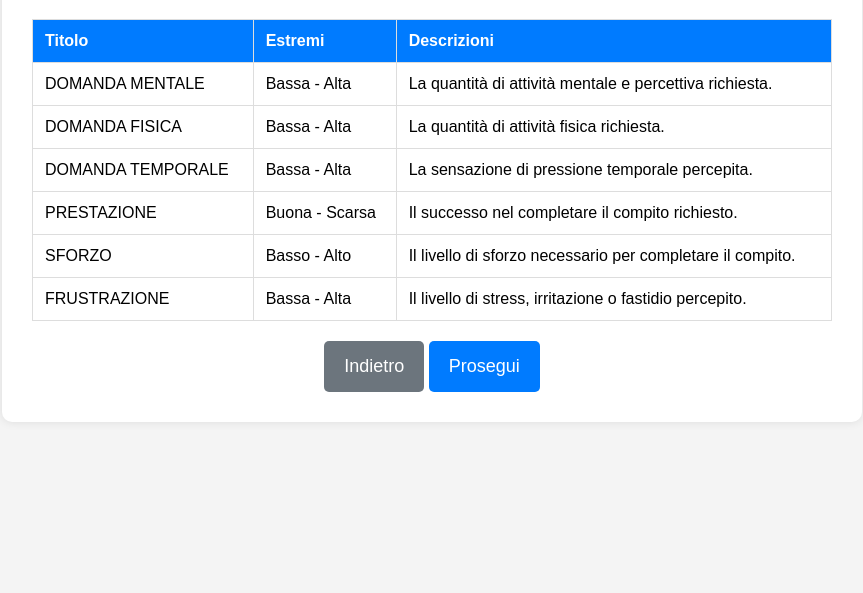
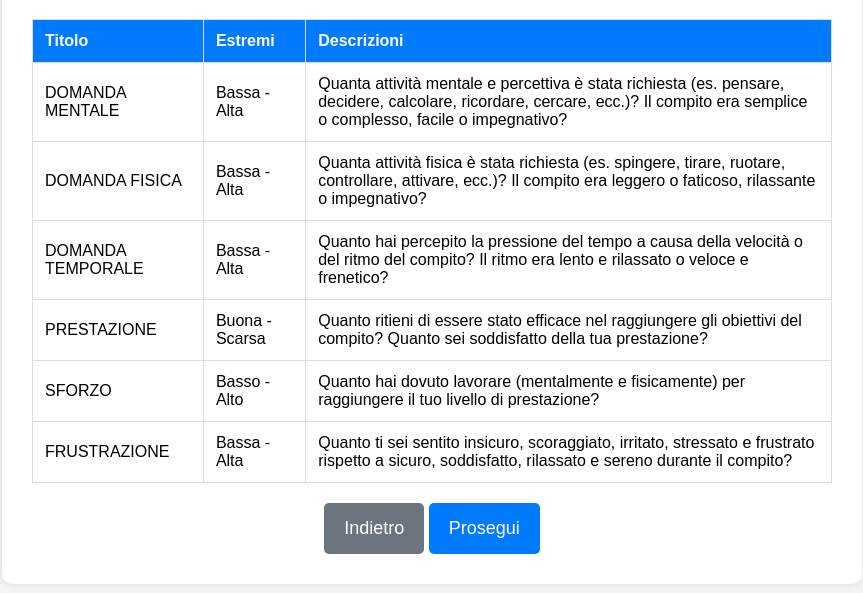
Before and after one commit to lelox93/NASA_TLX_TaInCo, a plain HTML site: page definitions.html in a window 1280 px wide. Shown: the part 119-712 px from the top of the page, without its empty margins (208-1071 px from the left). Drawn offline with Linux system fonts and the light colour scheme.

Commit message:
Update definitions for rating scale with detailed descriptions in Italian and English

```diff
--- a/definitions.html
+++ b/definitions.html
@@ -119,12 +119,12 @@
                     "colEndpoints": "Estremi",
                     "colDescriptions": "Descrizioni",
                     "table": [
-                        ["DOMANDA MENTALE", "Bassa - Alta", "La quantità di attività mentale e percettiva richiesta."],
-                        ["DOMANDA FISICA", "Bassa - Alta", "La quantità di attività fisica richiesta."],
-                        ["DOMANDA TEMPORALE", "Bassa - Alta", "La sensazione di pressione temporale percepita."],
-                        ["PRESTAZIONE", "Buona - Scarsa", "Il successo nel completare il compito richiesto."],
-                        ["SFORZO", "Basso - Alto", "Il livello di sforzo necessario per completare il compito."],
-                        ["FRUSTRAZIONE", "Bassa - Alta", "Il livello di stress, irritazione o fastidio percepito."]
+                        ["DOMANDA MENTALE", "Bassa - Alta", "Quanta attività mentale e percettiva è stata richiesta (es. pensare, decidere, calcolare, ricordare, cercare, ecc.)? Il compito era semplice o complesso, facile o impegnativo?"],
+                        ["DOMANDA FISICA", "Bassa - Alta", "Quanta attività fisica è stata richiesta (es. spingere, tirare, ruotare, controllare, attivare, ecc.)? Il compito era leggero o faticoso, rilassante o impegnativo?"],
+                        ["DOMANDA TEMPORALE", "Bassa - Alta", "Quanto hai percepito la pressione del tempo a causa della velocità o del ritmo del compito? Il ritmo era lento e rilassato o veloce e frenetico?"],
+                        ["PRESTAZIONE", "Buona - Scarsa", "Quanto ritieni di essere stato efficace nel raggiungere gli obiettivi del compito? Quanto sei soddisfatto della tua prestazione?"],
+                        ["SFORZO", "Basso - Alto", "Quanto hai dovuto lavorare (mentalmente e fisicamente) per raggiungere il tuo livello di prestazione?"],
+                        ["FRUSTRAZIONE", "Bassa - Alta", "Quanto ti sei sentito insicuro, scoraggiato, irritato, stressato e frustrato rispetto a sicuro, soddisfatto, rilassato e sereno durante il compito?"]
                     ]
                 },
                 "en": {
@@ -135,13 +135,13 @@
                     "colEndpoints": "Endpoints",
                     "colDescriptions": "Descriptions",
                     "table": [
-                        ["MENTAL DEMAND", "Low - High", "The amount of mental and perceptual activity required."],
-                        ["PHYSICAL DEMAND", "Low - High", "The amount of physical activity required."],
-                        ["TEMPORAL DEMAND", "Low - High", "The feeling of time pressure experienced."],
-                        ["PERFORMANCE", "Good - Poor", "The success in performing the required task."],
-                        ["EFFORT", "Low - High", "The level of effort required to accomplish the task."],
-                        ["FRUSTRATION", "Low - High", "The level of stress, irritation, or annoyance felt."]
-                    ]
+                        ["MENTAL DEMAND", "Low - High", "How much mental and perceptual activity was required (e.g., thinking, deciding, calculating, remembering, searching, etc.)? Was the task simple or complex, easy or demanding?"],
+                        ["PHYSICAL DEMAND", "Low - High", "How much physical activity was required (e.g., pushing, pulling, turning, controlling, activating, etc.)? Was the task light or strenuous, relaxing or demanding?"],
+                        ["TEMPORAL DEMAND", "Low - High", "How much time pressure did you feel due to the speed or pace of the task? Was the pace slow and relaxed or fast and hectic?"],
+                        ["PERFORMANCE", "Good - Poor", "How successful do you think you were in achieving the task's objectives? How satisfied are you with your performance?"],
+                        ["EFFORT", "Low - High", "How much effort (mental and physical) did you have to exert to achieve your level of performance?"],
+                        ["FRUSTRATION", "Low - High", "How insecure, discouraged, irritated, stressed, and frustrated versus secure, satisfied, relaxed, and content did you feel during the task?"]
+                   ]
                 }
             };
 
```
